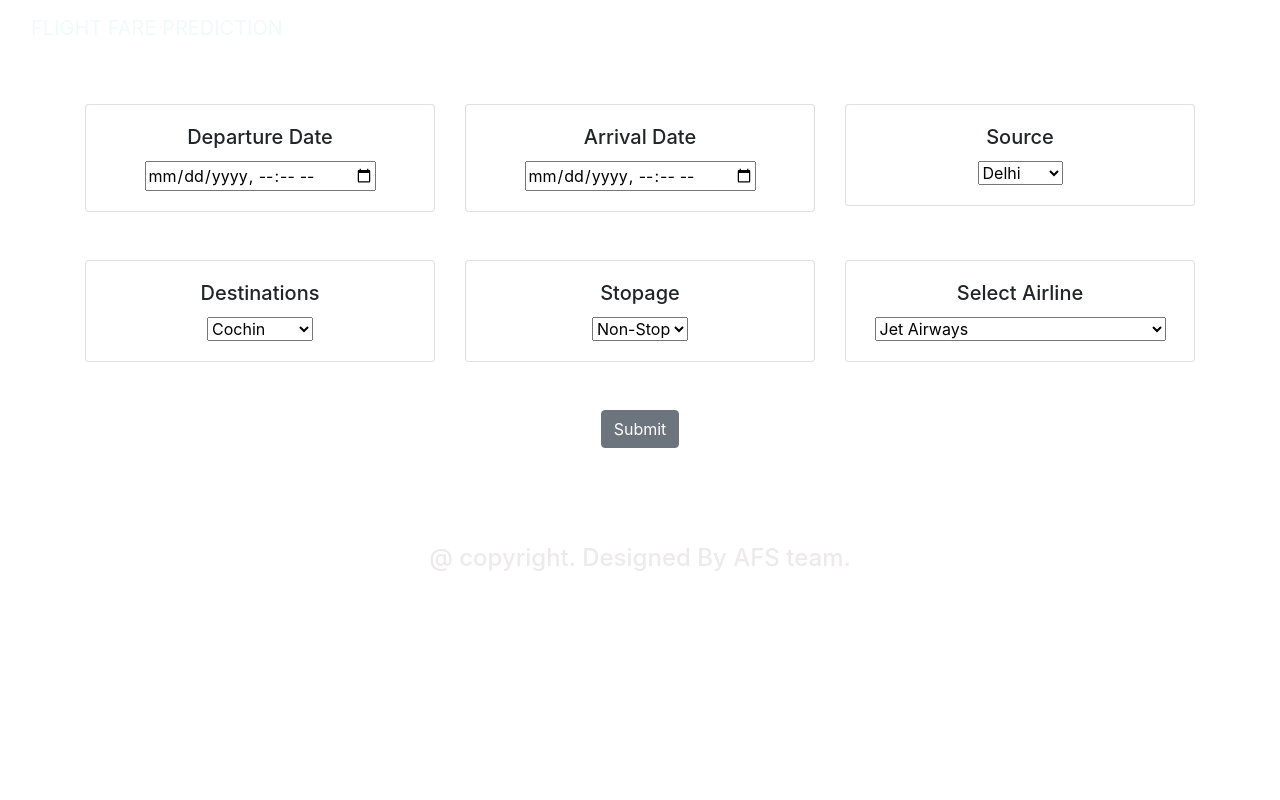
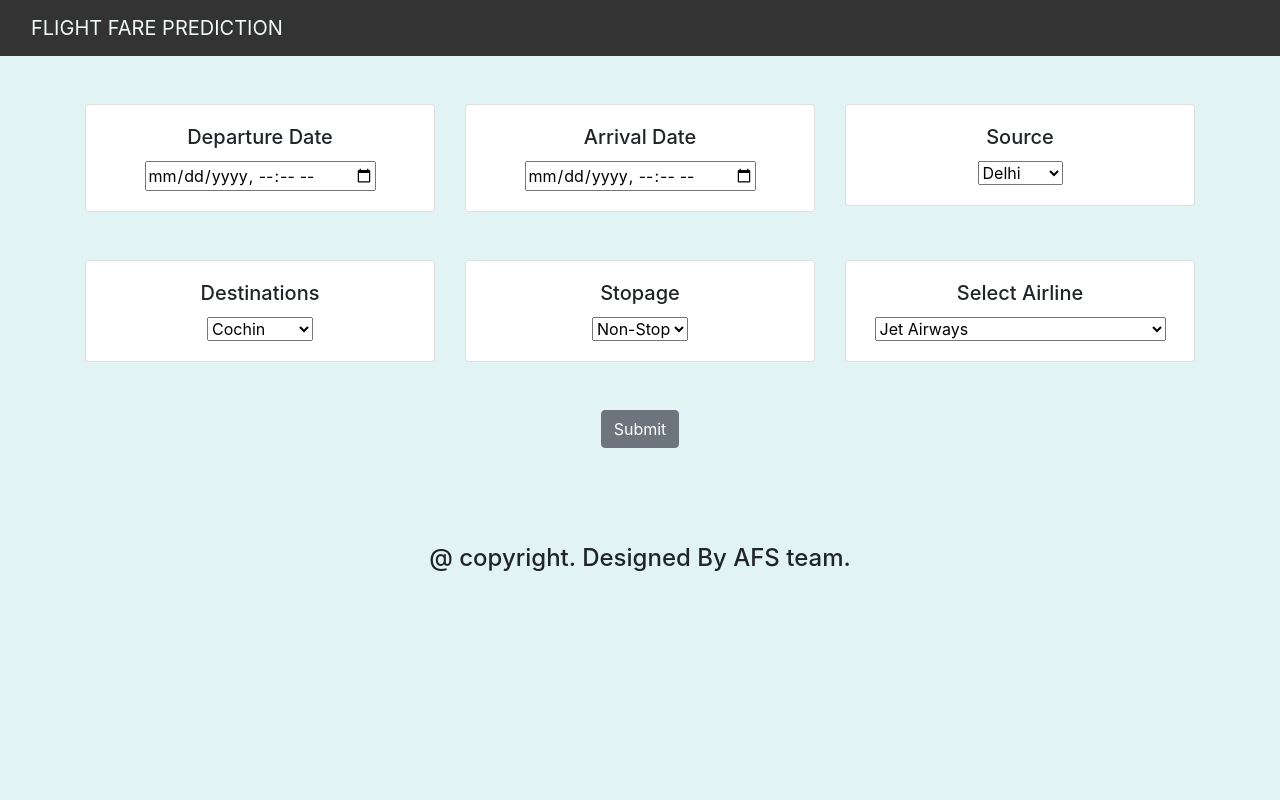
Before and after one commit to farizkhan0687/ROSPL_project, a Flask app: page / in a window 1280 px wide. Run offline with Flask 2, Linux system fonts and the light colour scheme; parts of the project's set-up code (start-up, migrations or seed data) failed here and were passed over; some libraries are stand-ins or nearby versions.

Commit message:
making the UI better

```diff
--- a/static/css/styles.css
+++ b/static/css/styles.css
@@ -1,26 +1,16 @@
 body {
-    background-color: #ffffff;
+    background-color: #e1f4f3;
     text-align: center;
 }
 
 .navbar {
-    background-color: #ffffff;
+    background-color: #333333;
 }
 
 a {
-    text-align: center;
     color: #f1f9f9;
 }
 
-
 a:hover {
-    color: #d65555;
-  }
-
-h4{
-    color:rgb(236, 234, 234)
+    color: #f0f0f0;
 }
-
-h4:hover{
-    color: rgb(209, 209, 209);
-}
```
